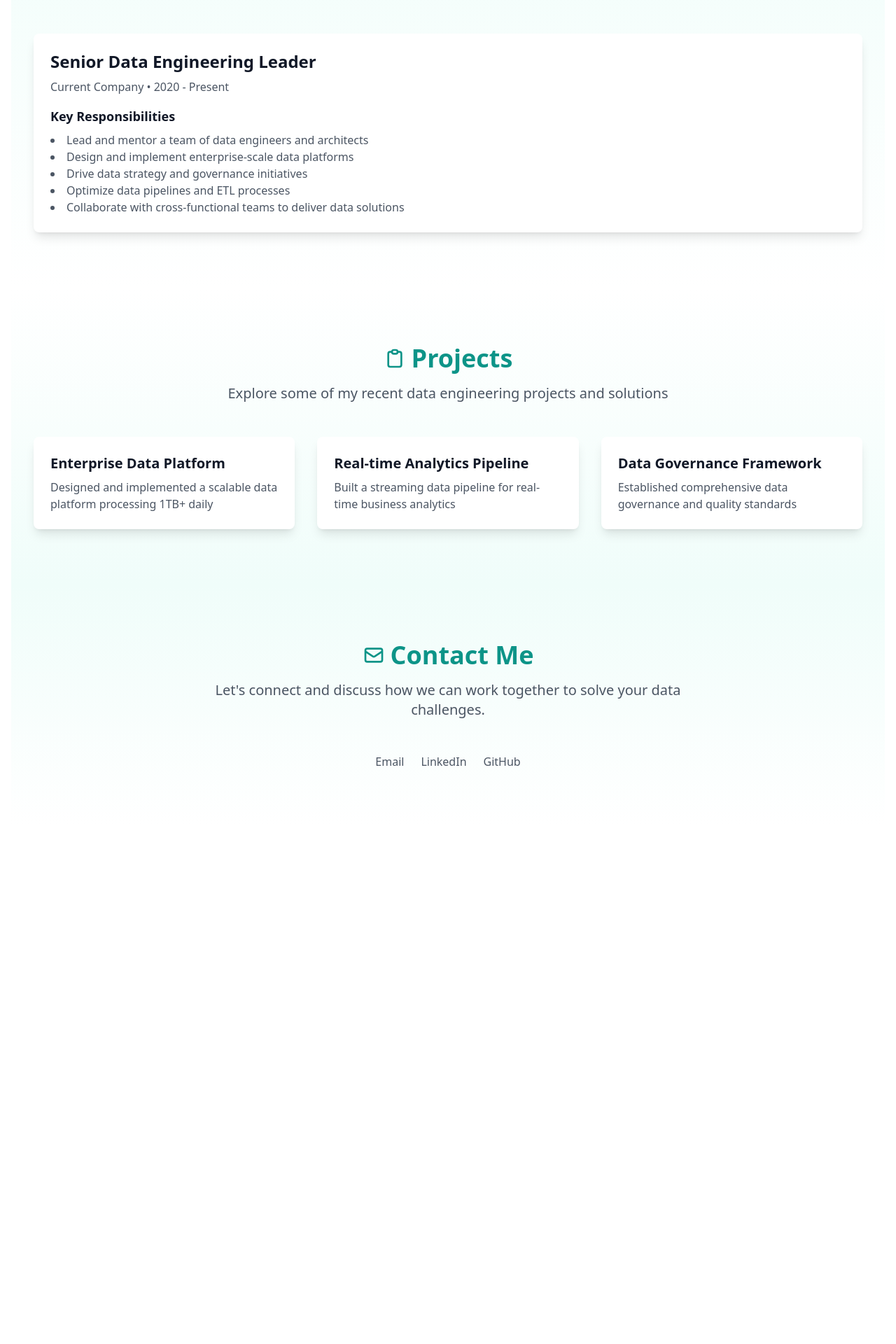
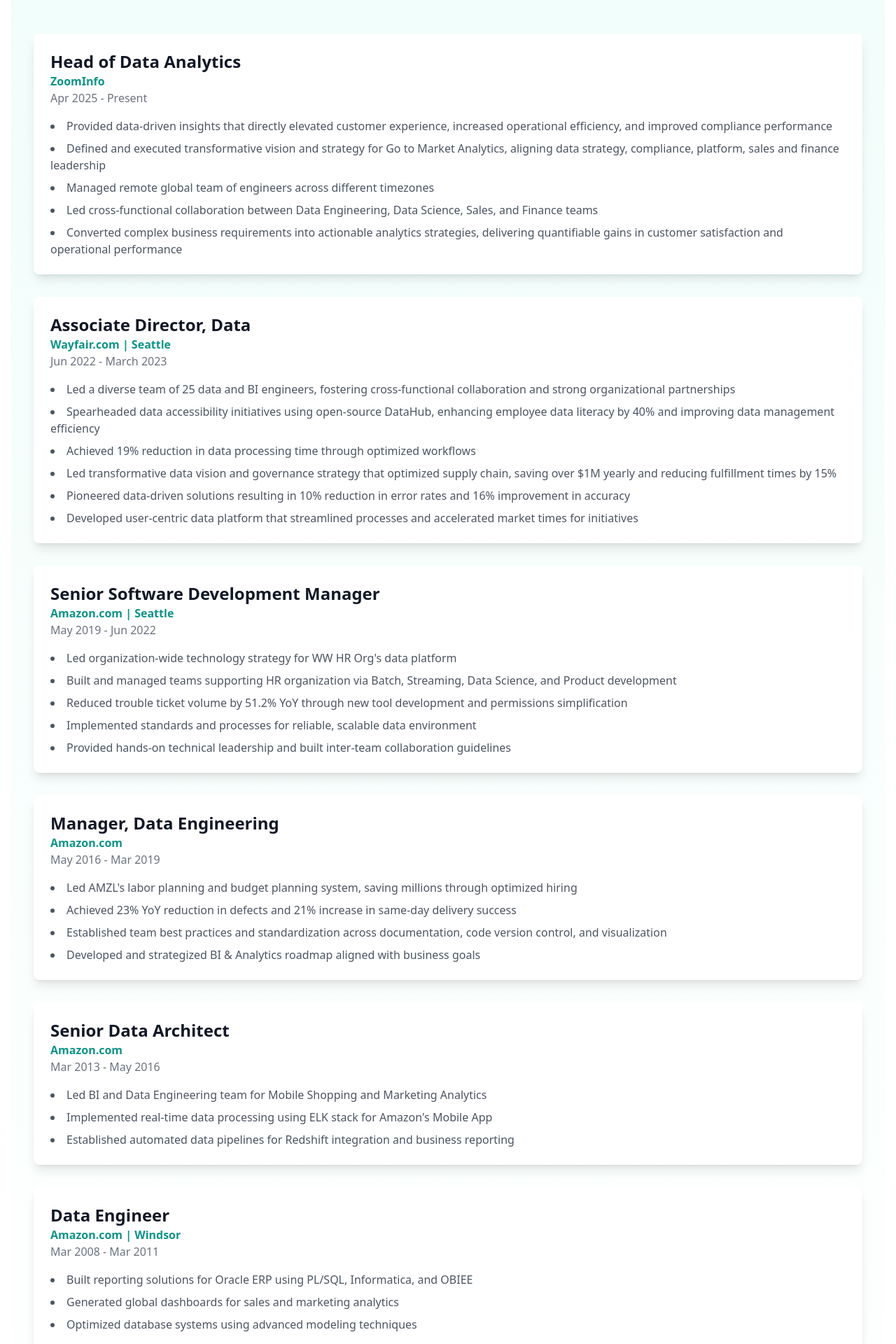
Before and after one commit to devangdshah/DataEngineeringLeader, a React (Create React App) app: page / in a window 1280 px wide. Shown: the part 1880-3800 px from the top of the page at 70% size. Before the commit the page ends 3060 px from the top, so only its background shows below. Built offline with nearby package versions, Linux system fonts and the light colour scheme; the HTML template or start-up script is replaced by a standard one.

Commit message:
Update Experience section with ZoomInfo role and latest position

```diff
--- a/src/components/sections/Experience.tsx
+++ b/src/components/sections/Experience.tsx
@@ -26,20 +26,92 @@
             Senior Data Engineering Leader with a proven track record of delivering complex data solutions
           </p>
         </div>
-        <div className="mt-12">
+        <div className="mt-12 space-y-8">
+          {/* ZoomInfo Experience */}
           <div className="bg-white rounded-lg shadow-lg p-6">
-            <h3 className="text-2xl font-bold text-gray-900">Senior Data Engineering Leader</h3>
-            <p className="mt-2 text-gray-600">Current Company • 2020 - Present</p>
-            <div className="mt-4">
-              <h4 className="text-lg font-semibold text-gray-900">Key Responsibilities</h4>
-              <ul className="mt-2 list-disc list-inside text-gray-600">
-                <li>Lead and mentor a team of data engineers and architects</li>
-                <li>Design and implement enterprise-scale data platforms</li>
-                <li>Drive data strategy and governance initiatives</li>
-                <li>Optimize data pipelines and ETL processes</li>
-                <li>Collaborate with cross-functional teams to deliver data solutions</li>
-              </ul>
-            </div>
+            <h3 className="text-2xl font-bold text-gray-900">Head of Data Analytics</h3>
+            <p className="text-teal-600 font-semibold">ZoomInfo</p>
+            <p className="text-gray-500">Apr 2025 - Present</p>
+            <ul className="mt-4 space-y-2 text-gray-600 list-disc list-inside">
+              <li>Provided data-driven insights that directly elevated customer experience, increased operational efficiency, and improved compliance performance</li>
+              <li>Defined and executed transformative vision and strategy for Go to Market Analytics, aligning data strategy, compliance, platform, sales and finance leadership</li>
+              <li>Managed remote global team of engineers across different timezones</li>
+              <li>Led cross-functional collaboration between Data Engineering, Data Science, Sales, and Finance teams</li>
+              <li>Converted complex business requirements into actionable analytics strategies, delivering quantifiable gains in customer satisfaction and operational performance</li>
+            </ul>
+          </div>
+
+          {/* Wayfair Experience */}
+          <div className="bg-white rounded-lg shadow-lg p-6">
+            <h3 className="text-2xl font-bold text-gray-900">Associate Director, Data</h3>
+            <p className="text-teal-600 font-semibold">Wayfair.com | Seattle</p>
+            <p className="text-gray-500">Jun 2022 - March 2023</p>
+            <ul className="mt-4 space-y-2 text-gray-600 list-disc list-inside">
+              <li>Led a diverse team of 25 data and BI engineers, fostering cross-functional collaboration and strong organizational partnerships</li>
+              <li>Spearheaded data accessibility initiatives using open-source DataHub, enhancing employee data literacy by 40% and improving data management efficiency</li>
+              <li>Achieved 19% reduction in data processing time through optimized workflows</li>
+              <li>Led transformative data vision and governance strategy that optimized supply chain, saving over $1M yearly and reducing fulfillment times by 15%</li>
+              <li>Pioneered data-driven solutions resulting in 10% reduction in error rates and 16% improvement in accuracy</li>
+              <li>Developed user-centric data platform that streamlined processes and accelerated market times for initiatives</li>
+            </ul>
+          </div>
+
+          {/* Amazon Experience */}
+          <div className="bg-white rounded-lg shadow-lg p-6">
+            <h3 className="text-2xl font-bold text-gray-900">Senior Software Development Manager</h3>
+            <p className="text-teal-600 font-semibold">Amazon.com | Seattle</p>
+            <p className="text-gray-500">May 2019 - Jun 2022</p>
+            <ul className="mt-4 space-y-2 text-gray-600 list-disc list-inside">
+              <li>Led organization-wide technology strategy for WW HR Org's data platform</li>
+              <li>Built and managed teams supporting HR organization via Batch, Streaming, Data Science, and Product development</li>
+              <li>Reduced trouble ticket volume by 51.2% YoY through new tool development and permissions simplification</li>
+              <li>Implemented standards and processes for reliable, scalable data environment</li>
+              <li>Provided hands-on technical leadership and built inter-team collaboration guidelines</li>
+            </ul>
+          </div>
+
+          <div className="bg-white rounded-lg shadow-lg p-6">
+            <h3 className="text-2xl font-bold text-gray-900">Manager, Data Engineering</h3>
+            <p className="text-teal-600 font-semibold">Amazon.com</p>
+            <p className="text-gray-500">May 2016 - Mar 2019</p>
+            <ul className="mt-4 space-y-2 text-gray-600 list-disc list-inside">
+              <li>Led AMZL's labor planning and budget planning system, saving millions through optimized hiring</li>
+              <li>Achieved 23% YoY reduction in defects and 21% increase in same-day delivery success</li>
+              <li>Established team best practices and standardization across documentation, code version control, and visualization</li>
+              <li>Developed and strategized BI & Analytics roadmap aligned with business goals</li>
+            </ul>
+          </div>
+
+          <div className="bg-white rounded-lg shadow-lg p-6">
+            <h3 className="text-2xl font-bold text-gray-900">Senior Data Architect</h3>
+            <p className="text-teal-600 font-semibold">Amazon.com</p>
+            <p className="text-gray-500">Mar 2013 - May 2016</p>
+            <ul className="mt-4 space-y-2 text-gray-600 list-disc list-inside">
+              <li>Led BI and Data Engineering team for Mobile Shopping and Marketing Analytics</li>
+              <li>Implemented real-time data processing using ELK stack for Amazon's Mobile App</li>
+              <li>Established automated data pipelines for Redshift integration and business reporting</li>
+            </ul>
+          </div>
+
+          <div className="bg-white rounded-lg shadow-lg p-6">
+            <h3 className="text-2xl font-bold text-gray-900">Data Engineer</h3>
+            <p className="text-teal-600 font-semibold">Amazon.com | Windsor</p>
+            <p className="text-gray-500">Mar 2008 - Mar 2011</p>
+            <ul className="mt-4 space-y-2 text-gray-600 list-disc list-inside">
+              <li>Built reporting solutions for Oracle ERP using PL/SQL, Informatica, and OBIEE</li>
+              <li>Generated global dashboards for sales and marketing analytics</li>
+              <li>Optimized database systems using advanced modeling techniques</li>
+            </ul>
+          </div>
+
+          <div className="bg-white rounded-lg shadow-lg p-6">
+            <h3 className="text-2xl font-bold text-gray-900">Software Engineer</h3>
+            <p className="text-teal-600 font-semibold">Satyam Computer Services | India</p>
+            <p className="text-gray-500">Jun 2004 - Mar 2008</p>
+            <ul className="mt-4 space-y-2 text-gray-600 list-disc list-inside">
+              <li>Implemented strategic solutions resulting in significant departmental improvements</li>
+              <li>Demonstrated strong problem-solving and strategic planning capabilities</li>
+            </ul>
           </div>
         </div>
       </div>
```
